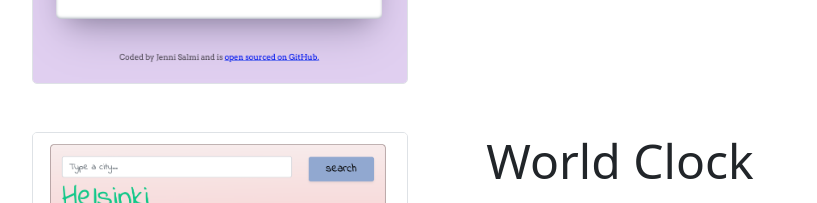
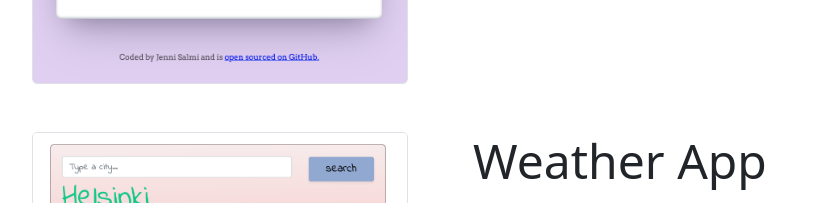
Before and after one commit to milano5naranja/portfolio, a plain HTML site: page index.html in a window 1280 px wide. Shown: the part 800-1003 px from the top of the page, without its empty margins (220-1037 px from the left). Drawn offline with nearby package versions, Linux system fonts and the light colour scheme.

Commit message:
Corrected headers

```diff
--- a/index.html
+++ b/index.html
@@ -79,18 +79,13 @@
       </div>
 
 
-
-
-
-
-
     <div class="container">
         <div class="row mt-5">
           <div class="col-md-6">
             <a href="https://frolicking-phoenix-e17d39.netlify.app/" target="blank" title="Weather App" />
              <img src="images/WeatherApp.png" class="img-fluid border" alt="Weather App"> </a> </div>
           <div class="col-md-6">
-            <h2 class="mb-3">World Clock </h2>
+            <h2 class="mb-3">Weather App</h2>
             <p>Lorem ipsum dolor sit amet consectetur adipisicing elit. Perferendis quia, dignissimos nam ratione veniam quibusdam porro omnis quam vel eos eveniet alias temporibus deserunt veritatis minima fugiat explicabo eum dolore.</p>
             <div class="mt-5">
           </div>
@@ -98,13 +93,7 @@
         </div>
       </div>
 
-
-
-
-
-
-
-    <div class="container">
+   <div class="container">
         <div class="row mt-5">
           <div class="col-md-6">
              <a href="https://www.shecodes.io/workshops/shecodes-basics-add-on-2f4349ea-0377-46da-939e-dc43e01fe7c1/projects/1590884" target="blank" title="Cat picture" />
@@ -117,7 +106,5 @@
         </div>
         </div>
       </div>
-
-
-  </body>
+    </body>
 </html>
```
